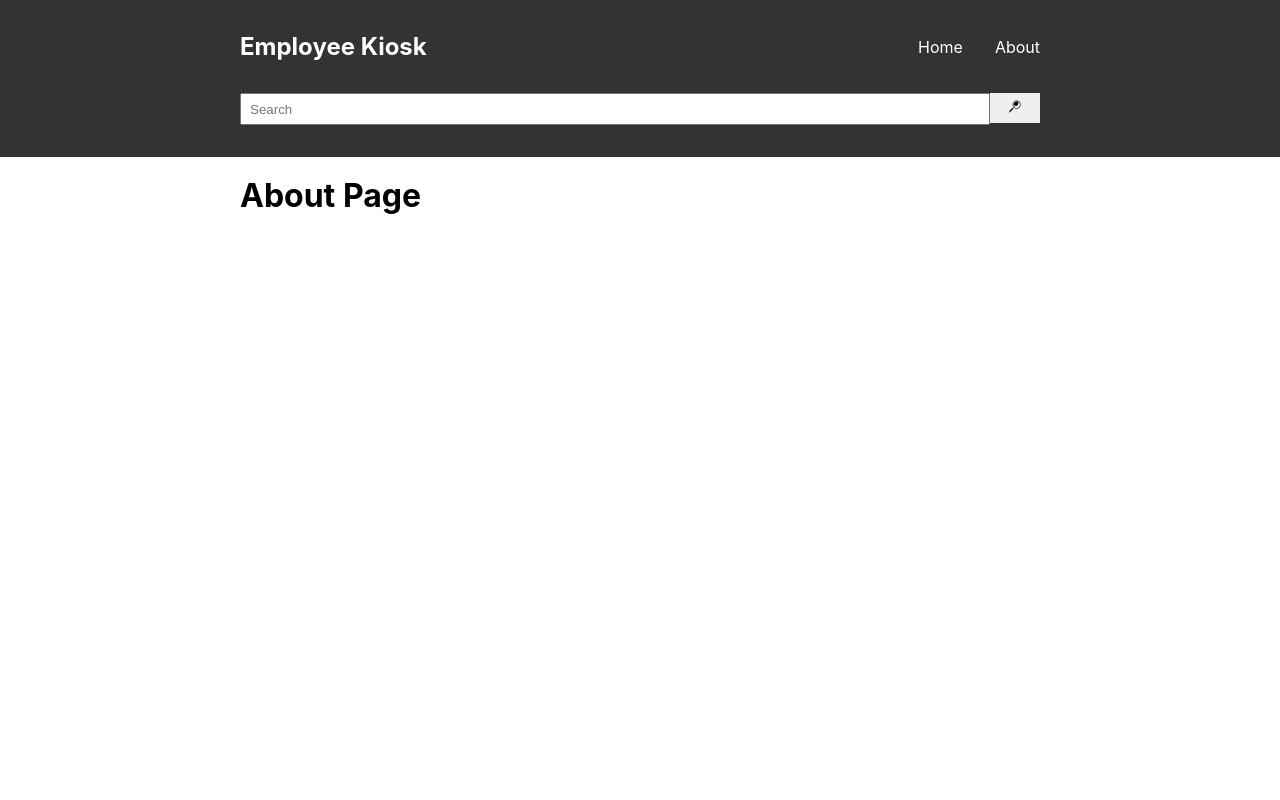
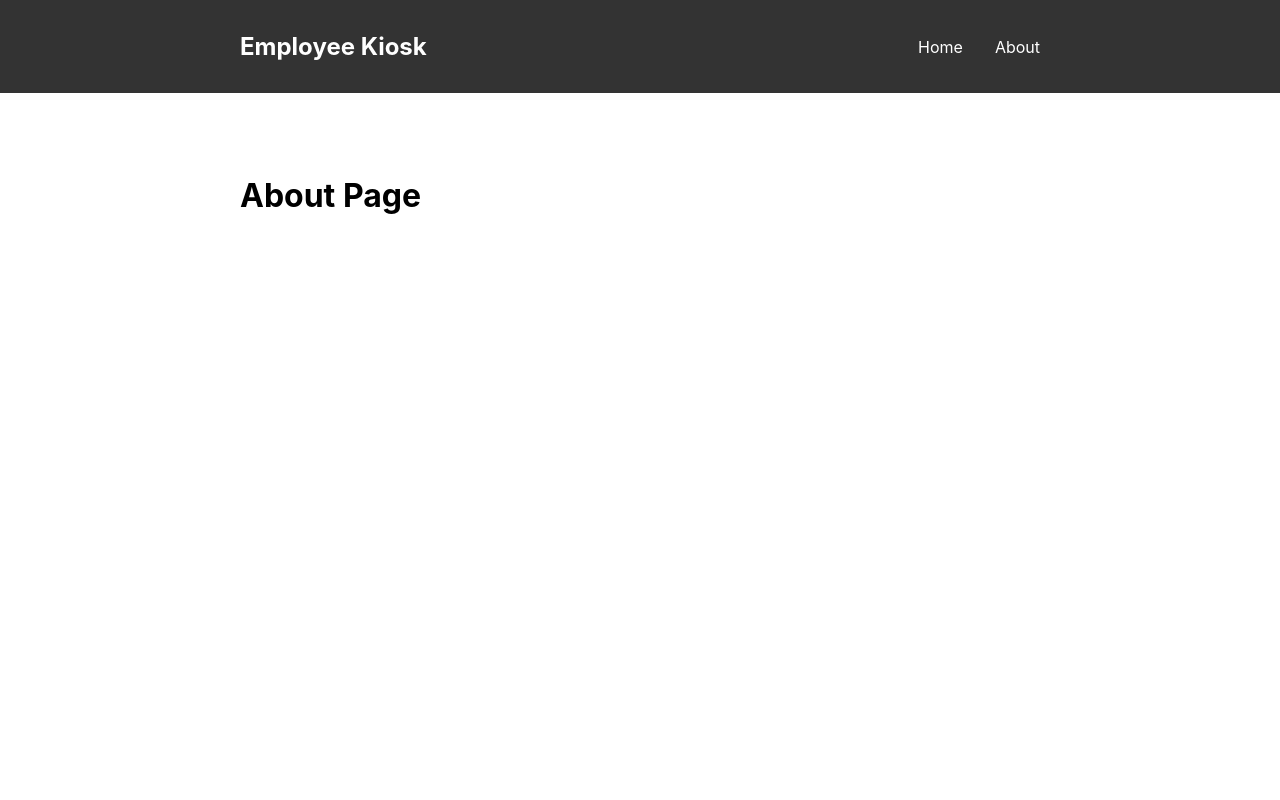
Before and after one commit to jsoomie/employee-kiosk, a React (Create React App) app: page /about in a window 1280 px wide. Shown: the top 800 px of the page. Built offline with nearby package versions, Linux system fonts and the light colour scheme.

Commit message:
removed searchbar from nav and put into home body instead

```diff
--- a/src/components/Card.js
+++ b/src/components/Card.js
@@ -20,9 +20,9 @@ const Card = ({ image, firstName, lastName, phone, email, dob }) => {
       <div className="card-body">
         <div>
           <strong>
-            <h2>
+            <h3>
               {lastName}, {firstName}
-            </h2>
+            </h3>
           </strong>
         </div>
         <div>
--- a/src/components/Home.js
+++ b/src/components/Home.js
@@ -1,5 +1,5 @@
 import "../css/Home.css";
-import { Card, SortButton } from ".";
+import { Card, SortButton, Search } from ".";
 import { useState, useEffect } from "react";
 import { userList } from "../API/Users";
 
@@ -24,6 +24,7 @@ const Home = () => {
 
   return (
     <>
+      <Search />
       {/* Brings in sort button and passing setSort into it */}
       <SortButton onSortChange={setSort} />
 
--- a/src/components/Navbar.js
+++ b/src/components/Navbar.js
@@ -1,7 +1,6 @@
 import "../css/Navbar.css";
 import "../css/Search.css";
 import { Link } from "react-router-dom";
-import { Search } from "../components";
 
 const Navbar = () => {
   return (
@@ -22,9 +21,6 @@ const Navbar = () => {
         </div>
       </div>
       <div className="break"></div>
-      <div>
-        <Search />
-      </div>
     </nav>
   );
 };
```
